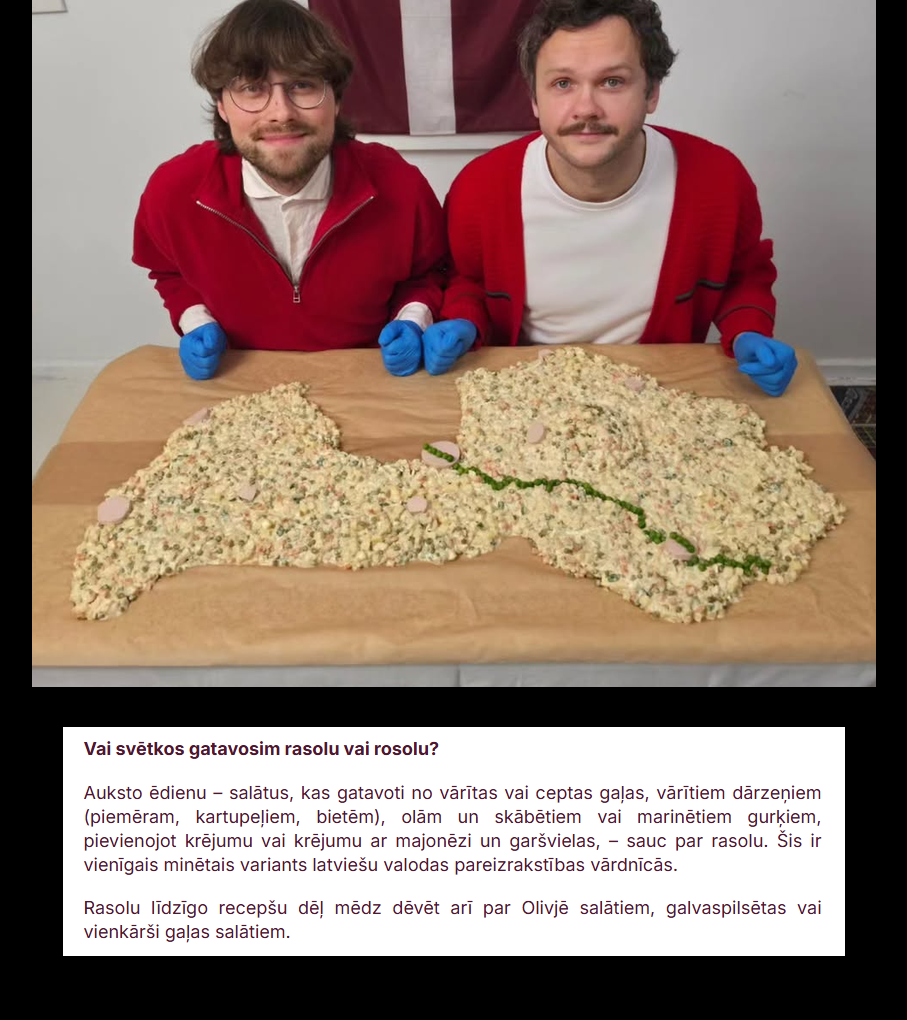
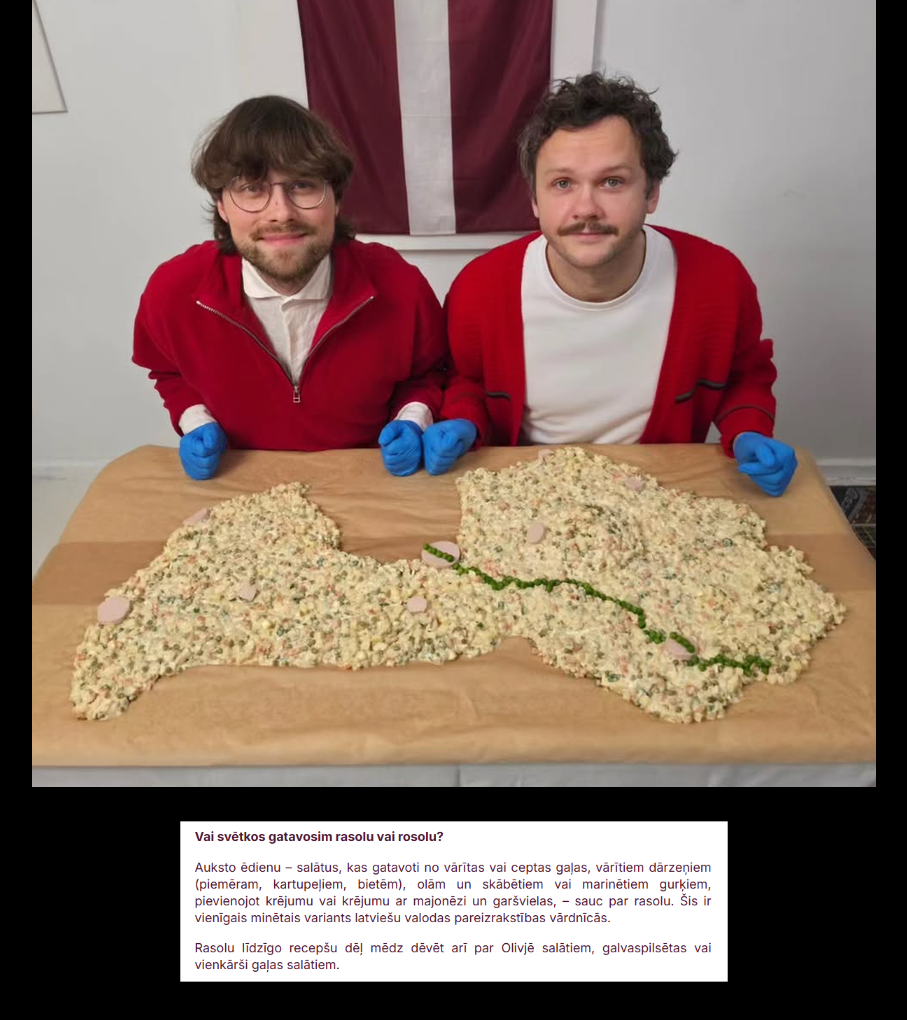
Before and after one commit to ArvisCe/RasolsLV, a plain HTML site: page index.html in a window 1280 px wide. Shown: the whole page, without its empty margins (186-1093 px from the left). Before the commit the page ends 964 px from the top, so only its background shows below. Drawn offline with Linux system fonts and the light colour scheme.

Commit message:
mazs labojums

```diff
--- a/index.html
+++ b/index.html
@@ -4,12 +4,12 @@
 		color: white;
 	}
 </style>
-<div style="margin-top: calc(50vh - 700px);">
+<div style="margin-top: calc(50vh - 600px);">
 	<center>
 		<h1> Saules mūžu Latvijai! </h1>
 		<img src="deni.png">
 	</center>
 <div>
 <center>
-	<img style="margin-top: 40px;" src="rasols.png">
+	<img style="scale: 0.7;" src="rasols.png">
 </center>
```
